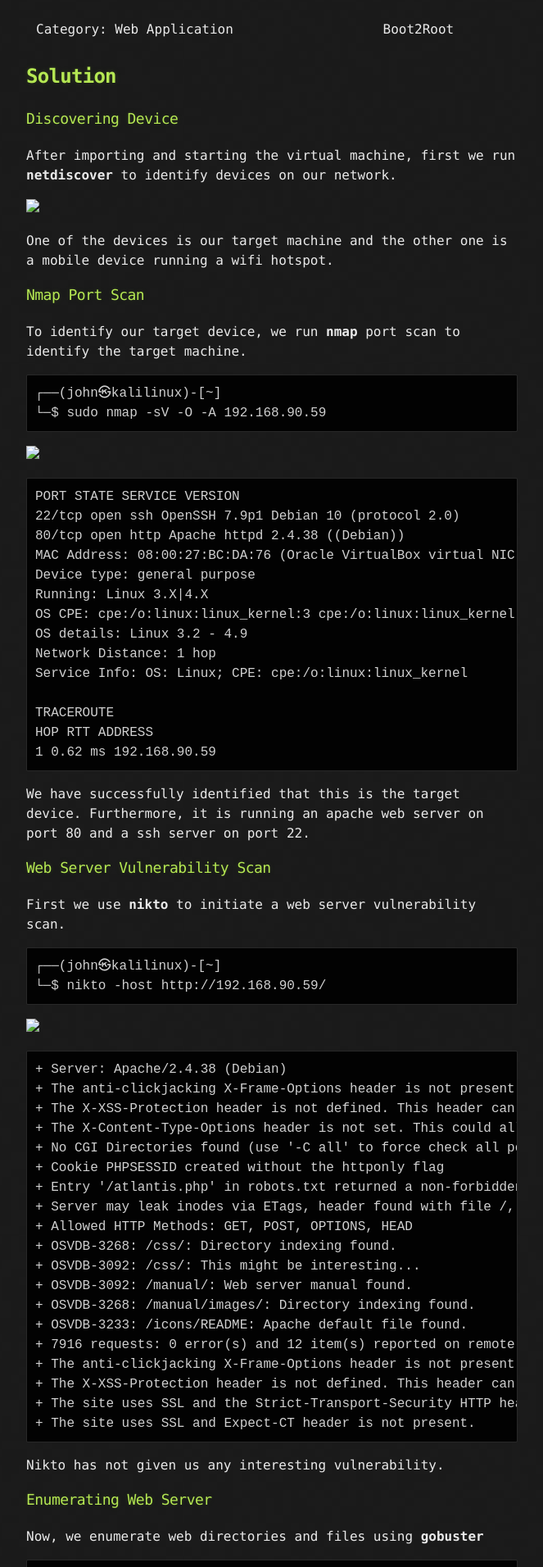
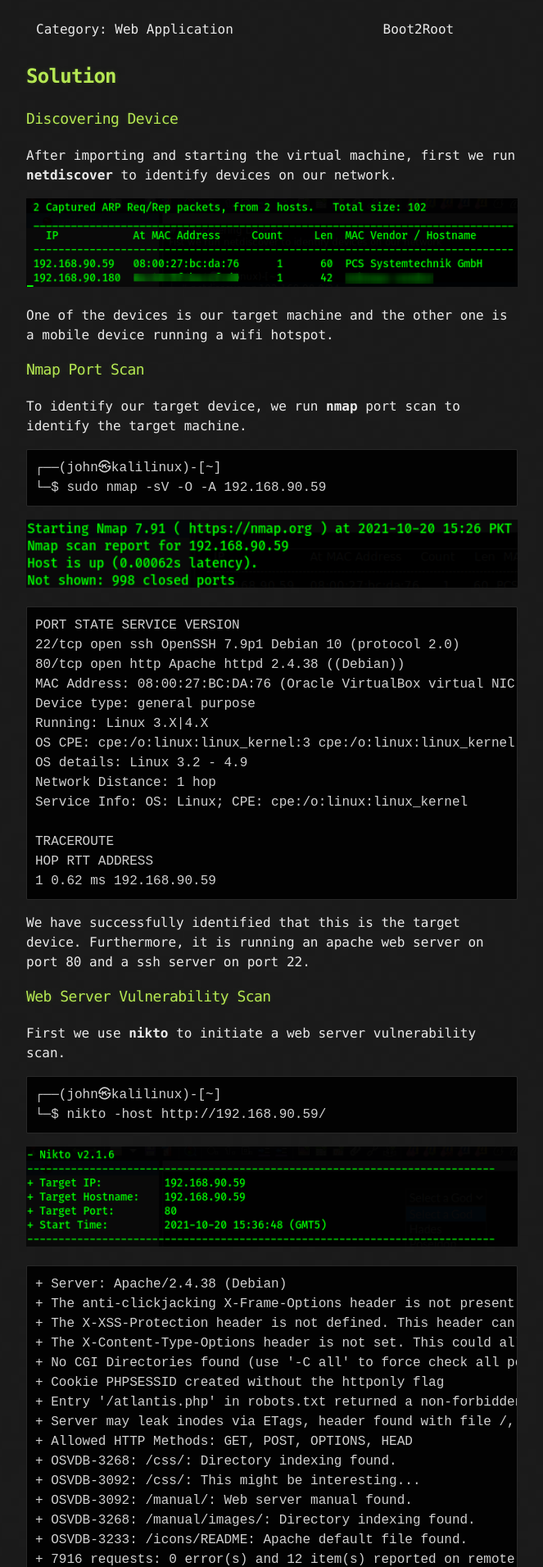
Before and after one commit to duksctf/duksctf.github.io, a Jekyll site: the page built from _posts/2021-10-25-Vulnhub-Symfonos4.md, in a window 1280 px wide. Shown: the part 621-2533 px from the top of the page at 82% size, without its empty margins (308-971 px from the left). Built offline with Jekyll 4.4.1, drawn with Linux system fonts in a browser that asks for light colours.

Commit message:
Fixed Paths in Posts

````diff
--- a/_posts/2021-10-25-Vulnhub-Symfonos4.md
+++ b/_posts/2021-10-25-Vulnhub-Symfonos4.md
@@ -31,7 +31,7 @@ Category:    Web Application | Boot2Root
 ### Discovering Device
 After importing and starting the virtual machine, first we run **netdiscover** to identify devices on our network.
 
-<img src="https://noman-aziz.github.io/ctf-writeups/resources/2021/symfonos4/1.png" width="800">
+<img src="https://noman-aziz.github.io/resources/2021/symfonos4/1.png" width="800">
 
 One of the devices is our target machine and the other one is a mobile device running a wifi hotspot.
 
@@ -43,7 +43,7 @@ To identify our target device, we run **nmap** port scan to identify the target
 └─$ sudo nmap -sV -O -A 192.168.90.59
 ```
 
-<img src="https://noman-aziz.github.io/ctf-writeups/resources/2021/symfonos4/2.png" width="800">
+<img src="https://noman-aziz.github.io/resources/2021/symfonos4/2.png" width="800">
 
 ```
 PORT STATE SERVICE VERSION
@@ -72,7 +72,7 @@ First we use **nikto** to initiate a web server vulnerability scan.
 └─$ nikto -host http://192.168.90.59/
 ```
 
-<img src="https://noman-aziz.github.io/ctf-writeups/resources/2021/symfonos4/3.png" width="800">
+<img src="https://noman-aziz.github.io/resources/2021/symfonos4/3.png" width="800">
 
 ```
 + Server: Apache/2.4.38 (Debian)
@@ -106,43 +106,43 @@ Now, we enumerate web directories and files using **gobuster**
 └─$ gobuster dir --url http://192.168.90.59/ --wordlist /usr/share/wordlists/dirbuster/directory-list-2.3-medium.txt -x php,html,txt -q
 ```
 
-<img src="https://noman-aziz.github.io/ctf-writeups/resources/2021/symfonos4/4.png" width="800">
+<img src="https://noman-aziz.github.io/resources/2021/symfonos4/4.png" width="800">
 
 We have identified a directory named `gods`. Let's take a look at the contents,
 
-<img src="https://noman-aziz.github.io/ctf-writeups/resources/2021/symfonos4/5.png" width="800">
+<img src="https://noman-aziz.github.io/resources/2021/symfonos4/5.png" width="800">
 
 Let's take a look at hades.log.
 
-<img src="https://noman-aziz.github.io/ctf-writeups/resources/2021/symfonos4/6.png" width="800">
+<img src="https://noman-aziz.github.io/resources/2021/symfonos4/6.png" width="800">
 
 These files contain no interesting content. We can see another file `/atlantis.php` and upon visiting this file, we have found a login panel.
 
-<img src="https://noman-aziz.github.io/ctf-writeups/resources/2021/symfonos4/7.png" width="800">
+<img src="https://noman-aziz.github.io/resources/2021/symfonos4/7.png" width="800">
 
 We have found ourselves a login panel.
 
 ### Bypassing Login
 After trying out different sql injections, this login panel was successfully bypassed by using a sql injection.
 
-<img src="https://noman-aziz.github.io/ctf-writeups/resources/2021/symfonos4/8.png" width="800">
+<img src="https://noman-aziz.github.io/resources/2021/symfonos4/8.png" width="800">
 
 After logging in, web server redirects us to ‘/sea.php’ web file
 
-<img src="https://noman-aziz.github.io/ctf-writeups/resources/2021/symfonos4/9.png" width="800">
+<img src="https://noman-aziz.github.io/resources/2021/symfonos4/9.png" width="800">
 
 If we select a god, we can see that it displays the content from the ‘/gods/’ directory that we found out earlier.
 
-<img src="https://noman-aziz.github.io/ctf-writeups/resources/2021/symfonos4/10.png" width="800">
+<img src="https://noman-aziz.github.io/resources/2021/symfonos4/10.png" width="800">
 
 By looking at the url, we can see that it is accessing the log file from the `/gods` directory. This gives us a solid hint that this web server is vulnerable to Local File Intrusion (**LFI**) vulnerability.
 
-<img src="https://noman-aziz.github.io/ctf-writeups/resources/2021/symfonos4/11.png" width="800">
+<img src="https://noman-aziz.github.io/resources/2021/symfonos4/11.png" width="800">
 
 ### LFI Exploitation
 Moving forward, we can use LFI to read system files and try to find our way into the target machine. Since the url is reading *.log files, first we try to read different log files and `/var/log/auth.log` is readable. Let us try logging in via ssh with an invalid user bot
 
-<img src="https://noman-aziz.github.io/ctf-writeups/resources/2021/symfonos4/12.png" width="800">
+<img src="https://noman-aziz.github.io/resources/2021/symfonos4/12.png" width="800">
 
 We can see that it was logged in this file. By knowing this, we can try the following payload to be able to run commands on the target machine.
 
@@ -153,29 +153,29 @@ We can see that it was logged in this file. By knowing this, we can try the foll
 
 This exploit basically includes malicious code in the logs file. We can then use the `cmd` parameter to execute custom commands. We can confirm this by running the `ls` command as shown below.
 
-<img src="https://noman-aziz.github.io/ctf-writeups/resources/2021/symfonos4/13.png" width="800">
+<img src="https://noman-aziz.github.io/resources/2021/symfonos4/13.png" width="800">
 
-<img src="https://noman-aziz.github.io/ctf-writeups/resources/2021/symfonos4/14.png" width="800">
+<img src="https://noman-aziz.github.io/resources/2021/symfonos4/14.png" width="800">
 
 Now, we can use this to get a reverse shell on our machine. Netcat does not seem to work on the target machine due to some reason, so now, we will upload a php reverse shell to the target machine. We will use python web server to download the php reverse on the target machine `/tmp` directory.
 
-<img src="https://noman-aziz.github.io/ctf-writeups/resources/2021/symfonos4/15.png" width="800">
+<img src="https://noman-aziz.github.io/resources/2021/symfonos4/15.png" width="800">
 
-<img src="https://noman-aziz.github.io/ctf-writeups/resources/2021/symfonos4/16.png" width="800">
+<img src="https://noman-aziz.github.io/resources/2021/symfonos4/16.png" width="800">
 
 Now, we will setup a netcat listener on our machine and execute our payload on target machine
 
-<img src="https://noman-aziz.github.io/ctf-writeups/resources/2021/symfonos4/17.png" width="800">
+<img src="https://noman-aziz.github.io/resources/2021/symfonos4/17.png" width="800">
 
 We have successfully gotten a reverse shell on the target machine
 
-<img src="https://noman-aziz.github.io/ctf-writeups/resources/2021/symfonos4/18.png" width="800">
+<img src="https://noman-aziz.github.io/resources/2021/symfonos4/18.png" width="800">
 
 Now, we will stabilize our shell using python.
 
-<img src="https://noman-aziz.github.io/ctf-writeups/resources/2021/symfonos4/19.png" width="800">
+<img src="https://noman-aziz.github.io/resources/2021/symfonos4/19.png" width="800">
 
-<img src="https://noman-aziz.github.io/ctf-writeups/resources/2021/symfonos4/20.png" width="800">
+<img src="https://noman-aziz.github.io/resources/2021/symfonos4/20.png" width="800">
 
 ### Privilege Escalation
 First we will use this one liner to download **linux smart enumeration** script on `/tmp` directory.
@@ -186,7 +186,7 @@ wget "https://github.com/diego-treitos/linux-smart-enumeration/raw/master/lse.sh
 
 Running linux smart enumeration script on our target machine tells us that there is **hidden web server** and mysql server running on target machine which can only be accessed from the inside
 
-<img src="https://noman-aziz.github.io/ctf-writeups/resources/2021/symfonos4/21.png" width="800">
+<img src="https://noman-aziz.github.io/resources/2021/symfonos4/21.png" width="800">
 
 We will use **socat** to forward port 8080 on port 4444 since it was already installed on the target machine
 
@@ -196,7 +196,7 @@ socat TCP-LISTEN:4444,fork,reuseaddr tcp:127.0.0.1:8080 &
 
 Now, we can successfully access this hidden web server on port 4444
 
-<img src="https://noman-aziz.github.io/ctf-writeups/resources/2021/symfonos4/22.png" width="800">
+<img src="https://noman-aziz.github.io/resources/2021/symfonos4/22.png" width="800">
 
 Main page doesn't tell us anything important, but if we see the cookie in the network tab of our browser, we can see some interesting details.
 
@@ -206,19 +206,19 @@ Cookie: PHPSESSID=r14sp8fvvk614cptufe8abmv8g; username=eyJweS9vYmplY3QiOiAiYXBwL
 
 We can see that username is base64 encoded, decoding it gives us
 
-<img src="https://noman-aziz.github.io/ctf-writeups/resources/2021/symfonos4/23.png" width="800">
+<img src="https://noman-aziz.github.io/resources/2021/symfonos4/23.png" width="800">
 
 This tells us that there is a python flask server running with the user “Poseidon”. We will now try to find the `app.py` to look at the source code.
 
-<img src="https://noman-aziz.github.io/ctf-writeups/resources/2021/symfonos4/24.png" width="800">
+<img src="https://noman-aziz.github.io/resources/2021/symfonos4/24.png" width="800">
 
 The app is present in the `/opt/code` directory. After looking at the source code, we can see that it is importing some libraries and most importantly in our case `jsonpickle`
 
-<img src="https://noman-aziz.github.io/ctf-writeups/resources/2021/symfonos4/25.png" width="800">
+<img src="https://noman-aziz.github.io/resources/2021/symfonos4/25.png" width="800">
 
 A simple `searchsploit jsonpickle` tells us about an **insecure deserialization** RCE vulnerability
 
-<img src="https://noman-aziz.github.io/ctf-writeups/resources/2021/symfonos4/26.png" width="800">
+<img src="https://noman-aziz.github.io/resources/2021/symfonos4/26.png" width="800">
 
 We can give custom commands to the cookie that was being set earlier and have ourselves an RCE on the machine. A simple google search on jsonpickle exploit gives us the following shell code which is just using python os module to execute netcat command with uid 0 which is of root.
 
@@ -228,16 +228,16 @@ We can give custom commands to the cookie that was being set earlier and have ou
 
 After base64 encoding it,
 
-<img src="https://noman-aziz.github.io/ctf-writeups/resources/2021/symfonos4/27.png" width="800">
+<img src="https://noman-aziz.github.io/resources/2021/symfonos4/27.png" width="800">
 
 Now, we will again send a request to the server using `curl` using our spoofed cookie and start a netcat listener on our machine.
 
-<img src="https://noman-aziz.github.io/ctf-writeups/resources/2021/symfonos4/28.png" width="800">
+<img src="https://noman-aziz.github.io/resources/2021/symfonos4/28.png" width="800">
 
 We have successfully gotten a reverse shell on the target machine with root user
 
-<img src="https://noman-aziz.github.io/ctf-writeups/resources/2021/symfonos4/29.png" width="800">
+<img src="https://noman-aziz.github.io/resources/2021/symfonos4/29.png" width="800">
 
 ### Capturing the Flag
 
-<img src="https://noman-aziz.github.io/ctf-writeups/resources/2021/symfonos4/30.png" width="800">
+<img src="https://noman-aziz.github.io/resources/2021/symfonos4/30.png" width="800">
````
Also changed, not shown: resume.md (+1 -1 lines).
